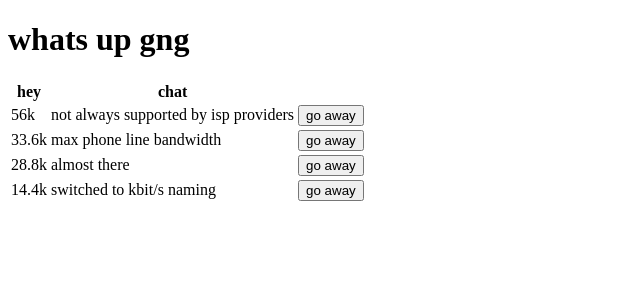
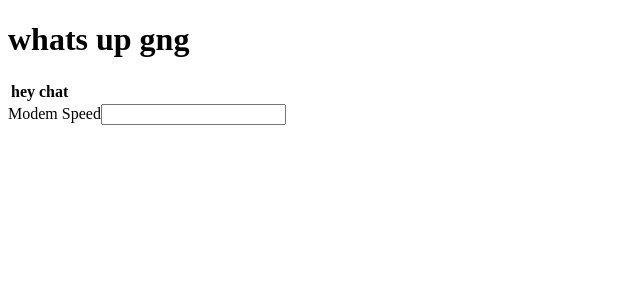
Before and after one commit to vicgrigory/dialup-rocks, a React (Vite) app in the folder packages/react-frontend/: page / in a window 1280 px wide. Shown: the top 300 px of the page, without its empty margins (0-640 px from the left). Built offline with nearby package versions, Linux system fonts and the light colour scheme.

Commit message:
added form section and is now rendered in the webpage

```diff
--- /dev/null
+++ b/packages/react-frontend/src/form.jsx
@@ -0,0 +1,23 @@
+import React, {useState} from "react";
+
+function DoChange(event) {
+    const {speed, value} = event.target;
+    if (speed === "note")
+        setModem({ speed: modem["speed"], note: value });
+    else setModem({ speed: value, note: modem["note"]});
+}
+
+function InputForm() {
+    const [modem, setModem] = useState({
+        speed: "",
+        note: ""
+    });
+    return (
+        <form>
+            <label htmlFor="speed">Modem Speed</label>
+            <input type="Text" name="speed" id="speed" value={modem.speed} onChange={DoChange}/>
+        </form>
+    );
+}
+
+export default InputForm;
--- a/packages/react-frontend/src/webpage.jsx
+++ b/packages/react-frontend/src/webpage.jsx
@@ -1,25 +1,9 @@
 import React, { useState } from "react";
 import CoolTable from "./table";
+import InputForm from "./form";
 
 function MyApp() {
-    const [ModemSpeed, setCharacters] = useState([
-        {
-            speed: "56k",
-            note: "not always supported by isp providers"
-        },
-        {
-            speed: "33.6k",
-            note: "max phone line bandwidth"
-        },
-        {
-            speed: "28.8k",
-            note: "almost there"
-        },
-        {
-            speed: "14.4k",
-            note: "switched to kbit/s naming"
-        }
-        ]);
+    const [ModemSpeed, setCharacters] = useState([]);
     function RemoveOneCharacter(index) {
         const updated = ModemSpeed.filter((character, i) => {
             return i !== index;
@@ -34,6 +18,7 @@ function MyApp() {
                     ModemInformation={ModemSpeed}
                     RemoveEntry={RemoveOneCharacter}
                 />
+                <InputForm />
             </div>
         </div>
     );
```
